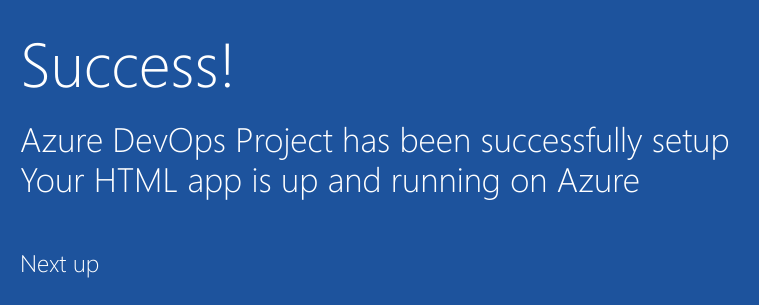
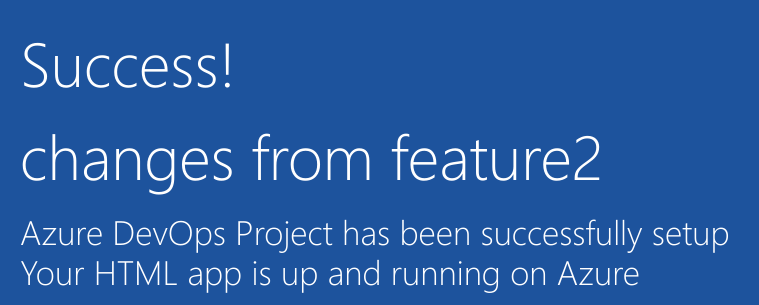
Before and after one commit to amism/sample-project-module3-assignment1, a plain HTML site: page index.html in a window 1280 px wide. Shown: the part 352-657 px from the top of the page, 205-964 px from the left. Drawn offline with Linux system fonts and the light colour scheme.

Commit message:
2nd commit from feature2

```diff
--- a/index.html
+++ b/index.html
@@ -19,6 +19,7 @@
         </div>
             <div class="content-body">
                 <div class="success-text">Success!</div>
+		<div class="success-text">changes from feature2</div>
                 <div class="description line-1"> Azure DevOps Project has been successfully setup</div>
                 <div class="description line-2"> Your HTML app is up and running on Azure</div>
                 <div class="next-steps-container">
```
